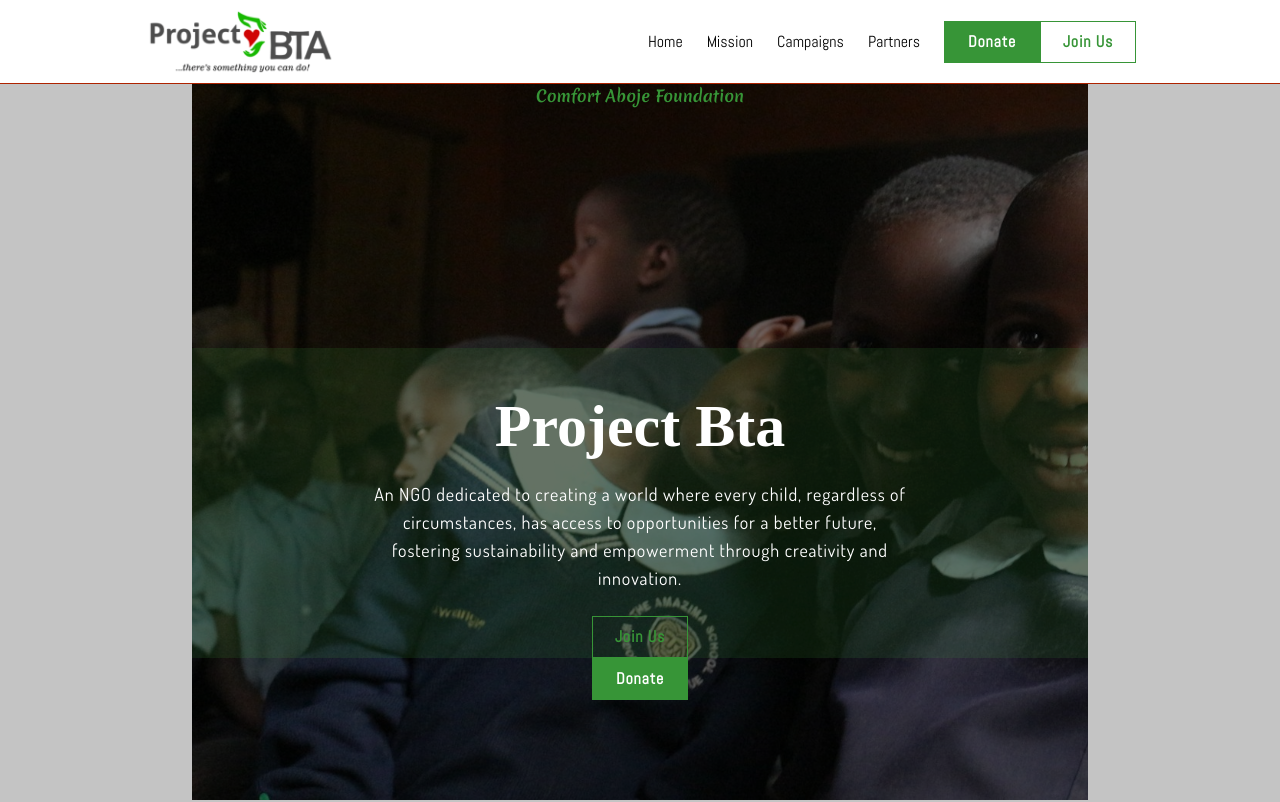
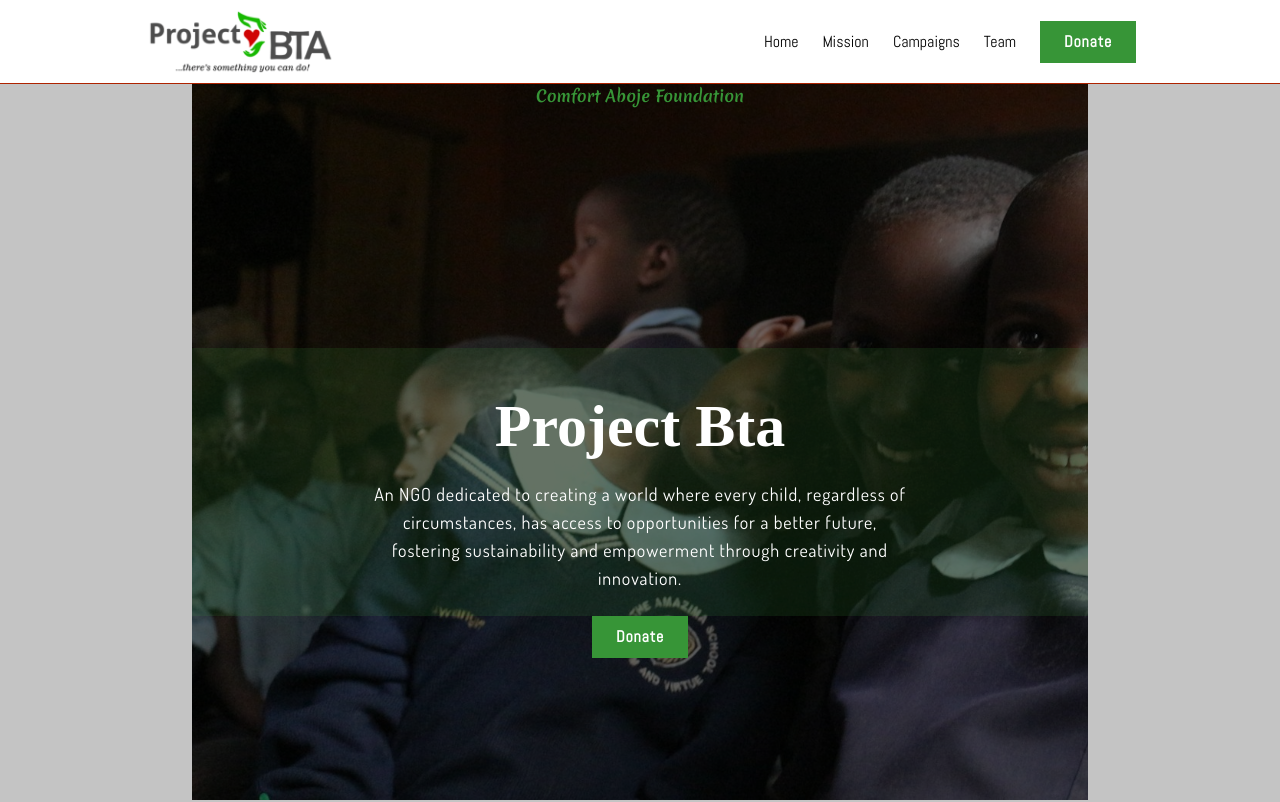
Before and after one commit to accdev1694/project-bta, a React (Vite) app: page / in a window 1280 px wide. Shown: the top 802 px of the page. Built offline with nearby package versions, Linux system fonts and the light colour scheme; a web font is replaced by a local one.

Commit message:
customize donate Link to accept href and onclick attributes

```diff
--- a/src/App.jsx
+++ b/src/App.jsx
@@ -1,8 +1,7 @@
-import DonateBtn from "./components/DonateBtn";
-import JoinUs from "./components/JoinUs";
+import DonateLink from "./components/DonateLink";
 import Navbar from "./components/Navbar";
 import Campaigns from "./components/sections/Campaigns";
-import Contribute from "./components/sections/Contribute";
+import Donate from "./components/sections/Donate";
 import Home from "./components/sections/Home";
 import Mission from "./components/sections/Mission";
 import Team from "./components/sections/Team";
@@ -14,12 +13,11 @@
       <Home />
       <Mission />
       <div className="flex my-12 ml-58">
-        <DonateBtn />
-        <JoinUs />
+        <DonateLink href="#donate" title="Donate" className="bg-secondary text-white" />
       </div>
       <Campaigns />
       <Team />
-      <Contribute />
+      <Donate />
       <Testimonials />
     </div>
   );
--- a/src/components/DonateBtn.jsx
+++ /dev/null
@@ -1,5 +0,0 @@
-const DonateBtn = () => {
-    return ( <button className="btn font-abel w-24 bg-secondary text-white border border-secondary font-bold py-2  transition tracking-wider">Donate</button> );
-}
-
-export default DonateBtn;
--- /dev/null
+++ b/src/components/DonateLink.jsx
@@ -0,0 +1,5 @@
+const DonateLink = ({title, className, href, onClick}) => {
+    return ( <a href={href} onClick={onClick} className={`${className} text-center btn font-abel w-24  border border-secondary font-bold py-2  transition tracking-wider`}>{title}</a> );
+}
+
+export default DonateLink;
--- a/src/components/JoinUs.jsx
+++ /dev/null
@@ -1,9 +0,0 @@
-const JoinUs = () => {
-  return (
-    <a href="#join" className="border font-bold  transition  text-secondary tracking-wider btn w-24 text-center py-2 font-abel">
-      Join Us
-    </a>
-  );
-};
-
-export default JoinUs;
--- a/src/components/Navbar.jsx
+++ b/src/components/Navbar.jsx
@@ -1,6 +1,5 @@
 import { Link } from "react-router-dom";
-import JoinUs from "./JoinUs";
-import DonateBtn from "./DonateBtn";
+import DonateLink from "./DonateLink";
 
 const Navbar = () => {
   return (
@@ -22,12 +21,11 @@
         <a className="hover:font-bold transition" href="#campaigns">
           Campaigns
         </a>
-        <a className="hover:font-bold transition" href="#partners">
-          Partners
+        <a className="hover:font-bold transition" href="#team">
+          Team
         </a>
         <div className="flex">
-          <DonateBtn />
-          <JoinUs />
+          <DonateLink href="#donate" title="Donate" className="bg-secondary text-white" />
         </div>
       </div>
     </nav>
--- a/src/components/sections/Contribute.jsx
+++ /dev/null
@@ -1,19 +0,0 @@
-import HeadingOne from "../HeadingOne";
-import HeadingTwo from "../HeadingTwo";
-import DonateBtn from "../DonateBtn";
-import JoinBtn from "../JoinUs";
-
-const Contribute = () => {
-    return ( <section className="min-h-screen text-center">
-        <HeadingOne title="Join us in transforming lives through your generous donations and volunteer efforts." className="mb-56" />
-        <HeadingTwo title="Make a Difference Today" className="text-primary" />
-        <div className="flex justify-center items-center mt-12">
-            <JoinBtn />
-            <DonateBtn />
-        </div>
-        <p className="mt-12 font-dancing-script text-2xl mb-2">"There can be no keener revelation of a society's soul than the way in which it treats its children."</p>
-        <p>- Nelson Mandela</p>
-    </section> );
-}
-
-export default Contribute;
--- /dev/null
+++ b/src/components/sections/Donate.jsx
@@ -0,0 +1,29 @@
+import HeadingOne from "../HeadingOne";
+import HeadingTwo from "../HeadingTwo";
+import DonateLink from "../DonateLink";
+
+const Donate = () => {
+  return (
+    <section id="donate" className="min-h-screen text-center">
+      <HeadingOne
+        title="Join us in transforming lives through your generous donations and volunteer efforts."
+        className="mb-56"
+      />
+      <HeadingTwo title="Make a Difference Today" className="text-primary" />
+      <p className="text-primary mt-12">
+        Please Make a donation of Cash, Preloved Items or Food
+      </p>
+      <div className="flex justify-center items-center mt-4">
+        <DonateLink title="Items" className="text-secondary" /> {/*Form, Map and Calender for collection*/}
+        <DonateLink title="Cash" className="bg-secondary text-white" />   {/*Stripe Integration*/}
+      </div>
+      <p className="mt-12 font-dancing-script text-2xl mb-2">
+        "There can be no keener revelation of a society's soul than the way in
+        which it treats its children."
+      </p>
+      <p>- Nelson Mandela</p>
+    </section>
+  );
+};
+
+export default Donate;
--- a/src/components/sections/Home.jsx
+++ b/src/components/sections/Home.jsx
@@ -1,23 +1,24 @@
 import Description from "../Description";
-import DonateBtn from "../DonateBtn";
+import DonateLink from "../DonateLink";
 import HeadingOne from "../HeadingOne";
 import HeadingTwo from "../HeadingTwo";
-import JoinUs from "../JoinUs";
 
 const Home = () => {
   return (
-    <section id="home" className=" min-h-[calc(100vh-84px)] mt-21 hero-image mx-[15%]">
+    <section
+      id="home"
+      className=" min-h-[calc(100vh-84px)] mt-21 hero-image mx-[15%]"
+    >
       <div className="  flex flex-col justify-between">
         <HeadingOne title="Comfort Aboje Foundation" />
         <div className="flex flex-col justify-center text-center items-center bg-transparent-green px-[20%] pt-12 mt-60">
-          <HeadingTwo title="Project Bta" className="text-white"/>
+          <HeadingTwo title="Project Bta" className="text-white" />
           <Description text="An NGO dedicated to creating a world where every child, regardless of circumstances, has access to opportunities for a better future, fostering sustainability and empowerment through creativity and innovation." />
-          <JoinUs />
         </div>
       </div>
 
       <div className="flex justify-center items-center">
-        <DonateBtn />
+        <DonateLink href="#donate" title="Donate" className="bg-secondary text-white" />
       </div>
     </section>
   );
```
